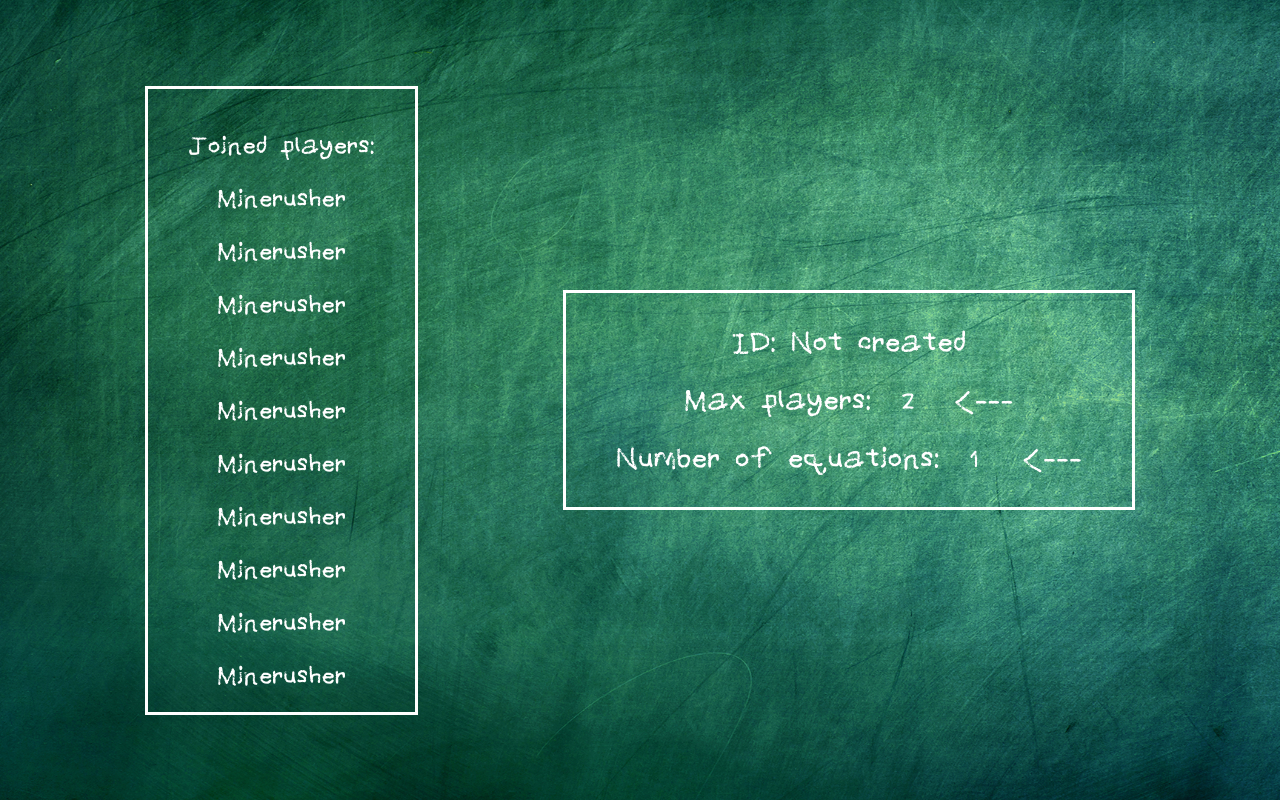
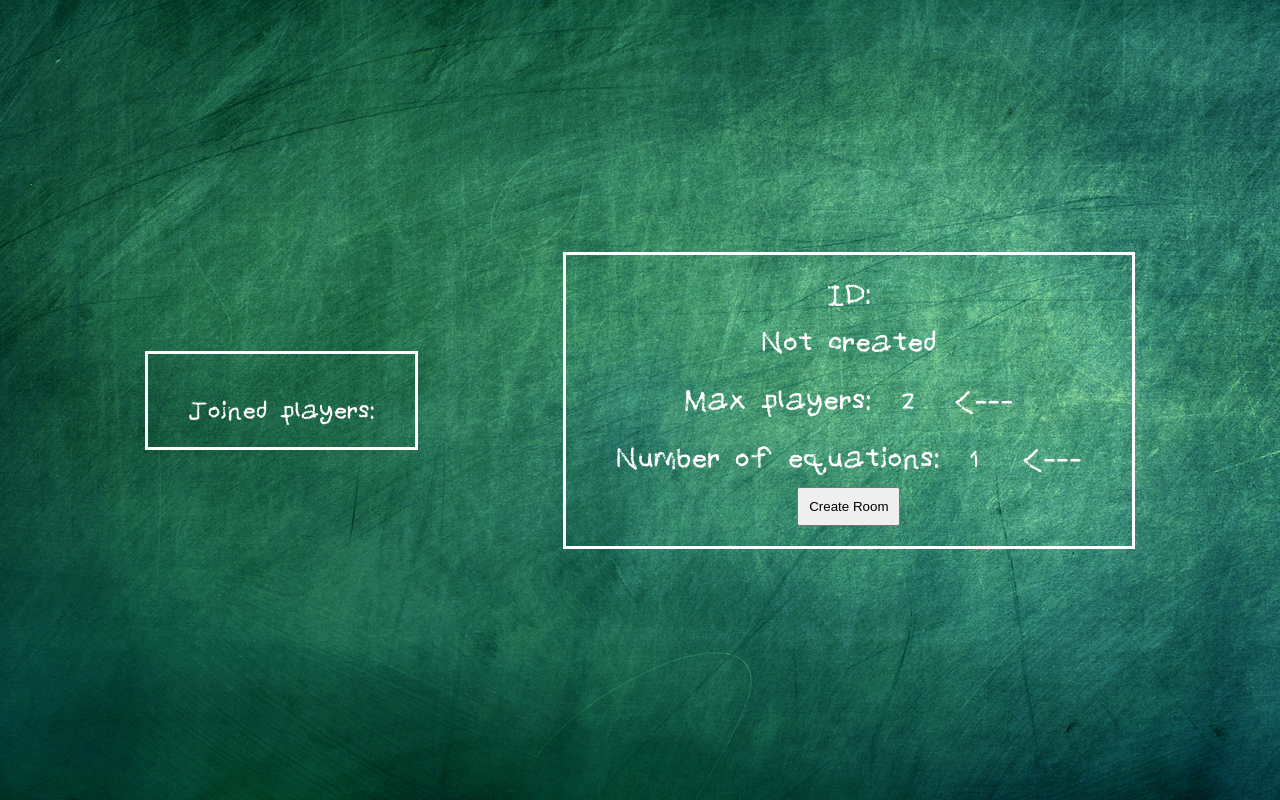
Before and after one commit to kristyanYochev/mathstick, a Flask app: page /create-room-page in a window 1280 px wide. Run offline with Flask 2, Linux system fonts and the light colour scheme; a user stored in the database is signed in; parts of the project's set-up code (start-up, migrations or seed data) failed here and were passed over.

Commit message:
[Update] Added creation of rooms

```diff
--- a/static/js/create_room.js
+++ b/static/js/create_room.js
@@ -1,12 +1,17 @@
+var socket
+var players = []
+var max_players
+
 function create_room()
 {
-    var uid = ""
-    var max_players = ""
+    var uid = document.getElementById('uid').value
+    var username = document.getElementById('username').value
+    max_players = document.getElementById('maximum_players').value
 
     fetch('/create_room', {
         method: 'POST',
         headers: {
-            'Contnet-Type': 'application/json'
+            'Content-Type': 'application/json'
         },
         body: JSON.stringify({
             user_id: uid,
@@ -15,6 +20,26 @@ function create_room()
     })
     .then(resp => resp.json())
     .then(resp => {
-        document.getElementById().innerText = resp.room_id
+        document.getElementById('room_id').innerText = resp.room_id
+
+        socket = io.connect(window.location.origin)
+        socket.on('connect', function() {
+            socket.emit('join_room', {
+                room_id: resp.room_id,
+                user_id: uid,
+                username: username
+            })
+        })
+
+        socket.on('joined_room', function(user) {
+            players.push(user)
+
+            var playerElement = document.createElement('span')
+            playerElement.innerText = user.username
+
+            document.getElementById('joined_players').appendChild(playerElement)
+        })
     })
 }
+
+document.getElementById('create_room').addEventListener('click', create_room)
--- a/templates/CreateRoom.html
+++ b/templates/CreateRoom.html
@@ -15,23 +15,17 @@
         <div class="create_room_wrapper">
             <div id="joined_players">
                 <span>Joined players:</span>
-                <span>Minerusher</span>
-                <span>Minerusher</span>
-                <span>Minerusher</span>
-                <span>Minerusher</span>
-                <span>Minerusher</span>
-                <span>Minerusher</span>
-                <span>Minerusher</span>
-                <span>Minerusher</span>
-                <span>Minerusher</span>
-                <span>Minerusher</span>
-
             </div>
             <div>
-                <span id="game_id">ID: Not created</span>
+                ID: <span id="room_id">Not created</span>
                 <span>Max players:<input id="maximum_players" class="textfield" type="number" value="2" min="2" max="10" spellCheck="false"  onkeydown="return false"/><---</span>
                 <span>Number of equations:<input id="number_of_equations" class="textfield" type="number" value="1" min="1"  max="10" spellCheck="false"  onkeydown="return false"/><---</span>
+                <button id="create_room">Create Room</button>
             </div>
         </div>
+        <input type="hidden" id="uid" value="{{ id }}">
+        <input type="hidden" id="username" value="{{ name }}">
+        <script src="/static/lib/socket.io.js"></script>
+        <script src="/static/js/create_room.js"></script>
     </body>
 </html>
```
